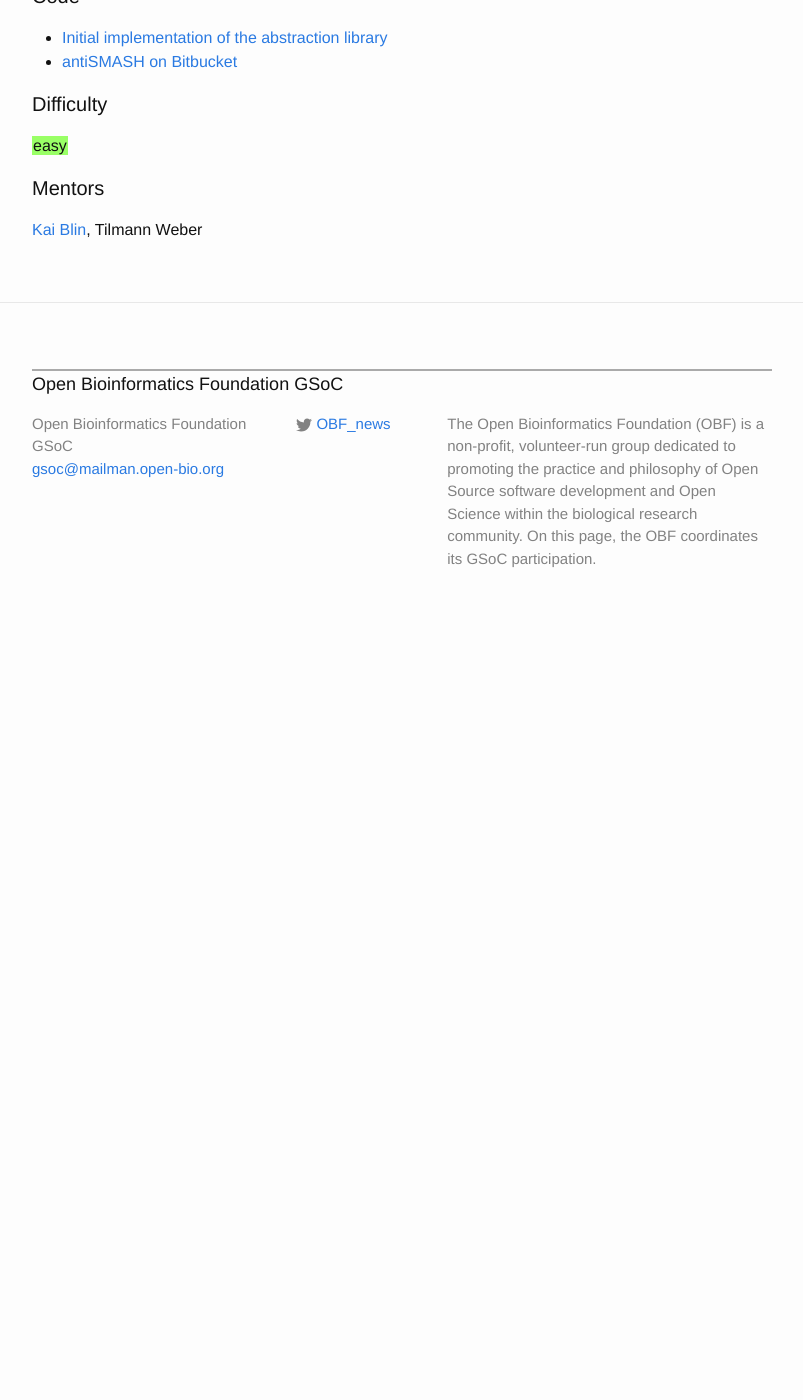
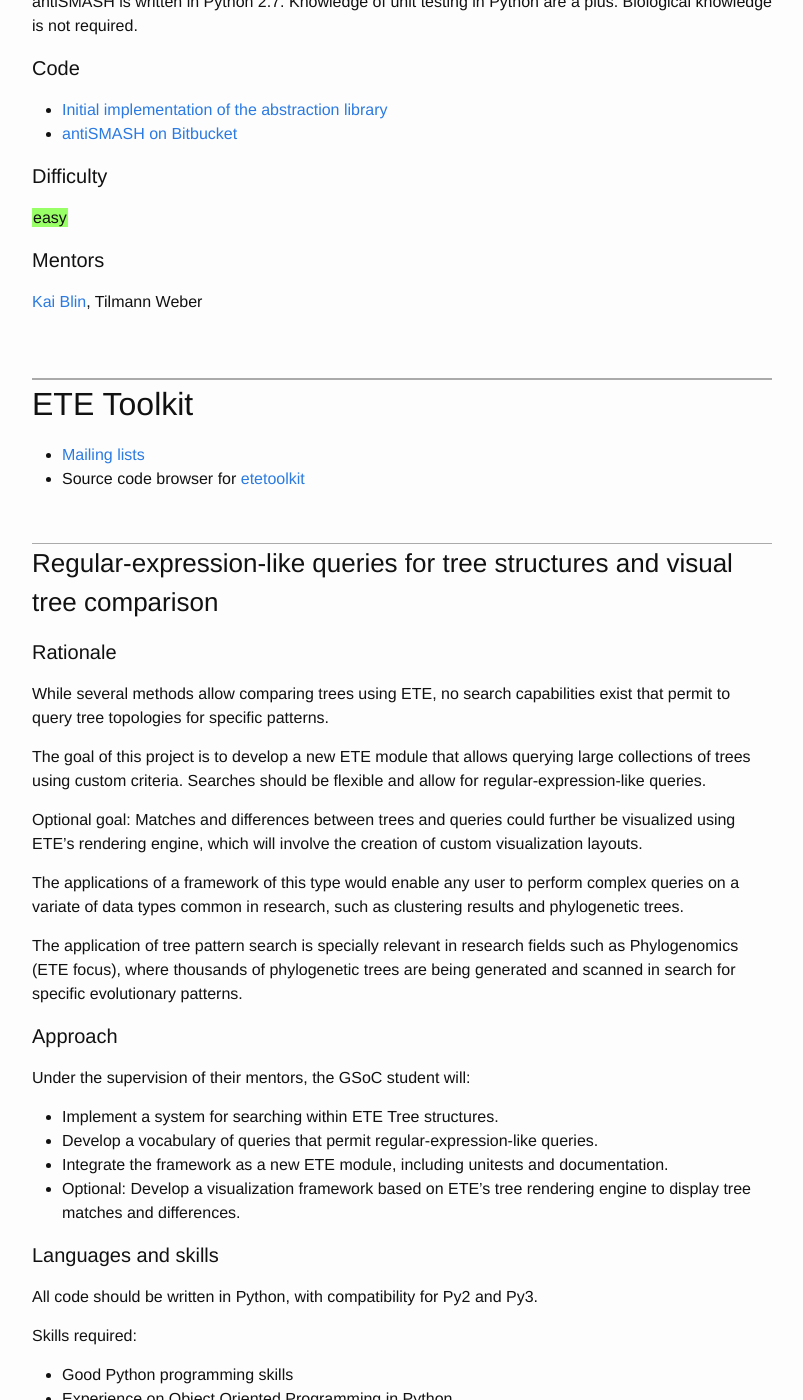
Before and after one commit to OBF/GSoC, a Jekyll site: the page built from 00_ideas.md, in a window 1280 px wide and 1400 px high, scrolled down 9823 px. Shown: the whole window, without its empty margins (238-1041 px from the left). Built offline with Jekyll 4.4.1, drawn with Linux system fonts in a browser that asks for light colours; before the commit the page ends 10453 px from its top, so only the background shows below that; some of the changed text lies outside the part shown.

Commit message:
added two ETE Toolkit related projects

```diff
--- a/00_ideas.md
+++ b/00_ideas.md
@@ -390,3 +390,112 @@
 
 #### Mentors
 [Kai Blin](https://github.com/kblin), Tilmann Weber
+
+
+## ETE Toolkit
+
+* [Mailing lists](https://groups.google.com/forum/#!forum/etetoolkit)
+* Source code browser for [etetoolkit](https://github.com/etetoolkit/ete)
+
+### Regular-expression-like queries for tree structures and visual tree comparison
+
+#### Rationale
+
+While several methods allow comparing trees using ETE, no search capabilities
+exist that permit to query tree topologies for specific patterns.
+
+The goal of this project is to develop a new ETE module that allows querying
+large collections of trees using custom criteria. Searches should be flexible
+and allow for regular-expression-like queries.
+
+Optional goal: Matches and differences between trees and queries could further be
+visualized using ETE's rendering engine, which will involve the creation of
+custom visualization layouts.
+
+The applications of a framework of this type would enable any user to perform
+complex queries on a variate of data types common in research, such as
+clustering results and phylogenetic trees.
+
+The application of tree pattern search is specially relevant in research fields
+such as Phylogenomics (ETE focus), where thousands of phylogenetic trees are
+being generated and scanned in search for specific evolutionary patterns.
+
+#### Approach
+Under the supervision of their mentors, the GSoC student will:
+
+* Implement a system for searching within ETE Tree structures.
+* Develop a vocabulary of queries that permit regular-expression-like queries.
+* Integrate the framework as a new ETE module, including unitests and documentation.
+* Optional: Develop a visualization framework based on ETE's tree rendering engine to
+  display tree matches and differences.
+
+#### Languages and skills
+
+All code should be written in Python, with compatibility for Py2 and Py3.
+
+Skills required:
+
+* Good Python programming skills
+* Experience on Object Oriented Programming in Python
+* Familiarity with tree related algorithms (i.e. tree traversing, tree comparison)
+* Optional (for addressing visualization): familiarity of Qt4 drawing system (QGraphicsScenes)
+
+#### Difficulty
+
+<span class="medium">medium</span> to <span class="hard">hard</span>, depending on
+the student's familiarity with tree related algorithms and Qt4 drawing system.
+
+#### Mentors
+Jaime Huerta-Cepas, Renato Alvés, Francois Serra
+
+### Extend tree visualization capabilities
+
+#### Rationale
+
+Tree visualization with ETE allows for advanced customizing of rectangular and
+circular tree images, and it is currently use to represent
+[many types](http://etetoolkit.org/gallery/) of biological results. However, the
+following features are currently missing and commonly requested by users. Mainly:
+
+* Plotting horizontal links between branches (useful to, for instance, display [Horizontal Gene Transfers](https://en.wikipedia.org/wiki/Horizontal_gene_transfer))
+* Drawing [time-calibrated trees](https://github.com/etetoolkit/ete/issues/112)
+* Creating interactive SVG images (Web integration)
+* and [other](https://github.com/etetoolkit/ete/issues?utf8=%E2%9C%93&q=is%3Aissue+is%3Aopen+label%3Adrawing)
+
+This project aims at covering as many of those features as possible.
+
+#### Approach
+Under the supervision of their mentors, the GSoC student will work on:
+
+* Implementing a new rendering layer for visualizing
+  [Horizontal Gene Transfer (HGT)](https://en.wikipedia.org/wiki/Horizontal_gene_transfer) events. Prototype discussed here:
+  https://github.com/etetoolkit/ete/issues/161
+
+* Improving SVG rendering capabilities that permit web integration
+  (i.e. association of javascript events to the svg elements)
+
+* Adding new graphical elements to the collection of [ETE Faces](http://etetoolkit.org/docs/latest/reference/reference_treeview.html#faces)
+
+* Improving general performance of the drawing engine.
+
+* Addressing [feature-requests and issues](https://github.com/etetoolkit/ete/issues?utf8=%E2%9C%93&q=is%3Aissue+is%3Aopen+label%3Adrawing) related with tree drawing at his/her choice.
+
+#### Languages and skills
+
+All code will be in Python, with compatibility for Py2 and Py3 and using Qt4 as the image rendering library.
+
+Skills required:
+
+* Excellent Python programming skills
+* Experience on Object Oriented Programming in Python
+* familiarity with tree related algorithms (i.e. tree traversing, tree comparison)
+* familiarity with Qt4 drawing system (QGraphicsScenes)
+* basic knowledge on web development (HTML/javascript)
+
+#### Difficulty
+
+<span class="difficult">difficult</span> to <span class="hard">hard</span>, depending on
+the student's familiarity with tree related algorithms and Qt4 drawing system.
+
+#### Mentors
+Jaime Huerta-Cepas, Renato Alvés, Francois Serra
```
